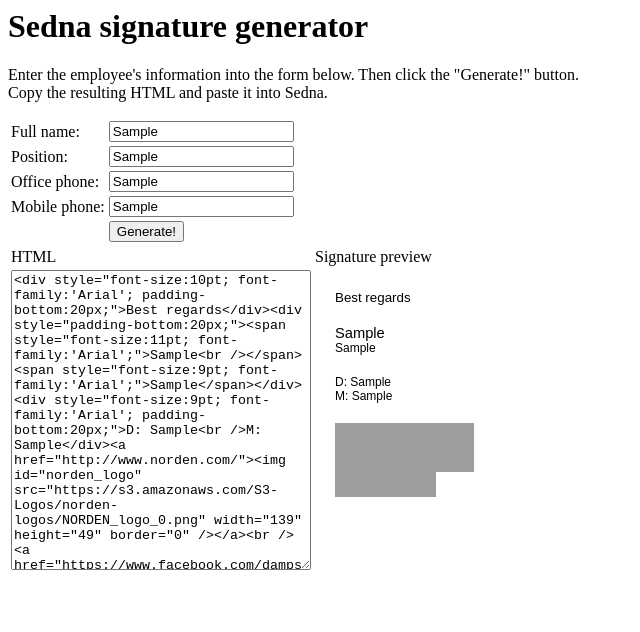
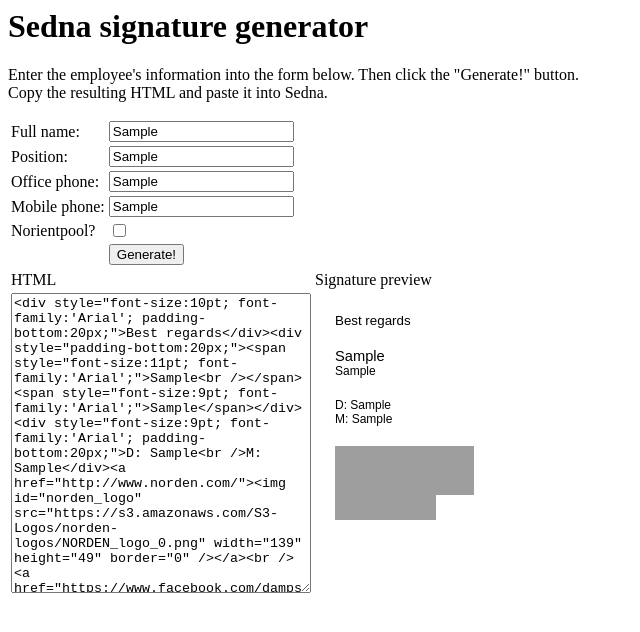
Before and after one commit to MrHWest/signature-generator, a plain HTML site: page index.html in a window 1280 px wide. Both pictures are taken after typing "Sample", "Sample", "Sample", "Sample" into the empty fields and a click on the button "Generate!". Shown: the whole page, without its empty margins (0-640 px from the left). Drawn offline with Linux system fonts and the light colour scheme; grey boxes are pictures that could not be loaded.

Commit message:
Update index.html

```diff
--- a/index.html
+++ b/index.html
@@ -21,6 +21,10 @@ Copy the resulting HTML and paste it into Sedna.
 		<td><input type="text" id="mobile_phone_input"/></td>
 	</tr>
 	<tr>
+		<td>Norientpool?</td>
+		<td><input type="checkbox" id="norient_checkbox"/></td>
+	</tr>
+	<tr>
 		<td></td>
 		<td><button type="button" id="btn_generate" onclick="generateSignature()"/>Generate!</td>
 	</tr>
@@ -41,11 +45,17 @@ Copy the resulting HTML and paste it into Sedna.
 		var position = document.getElementById("position_input").value;
 		var office = document.getElementById("office_phone_input").value;
 		var mobile = document.getElementById("mobile_phone_input").value;
+		var norient_checkbox = document.getElementById("norient_checkbox");
+		var norient_text = "";
 		var html_out = document.getElementById("html_out");
 		var preview = document.getElementById("sig_preview");
 
-		html_out.value = "<div style=\"font-size:10pt; font-family:'Arial'; padding-bottom:20px;\">Best regards</div><div style=\"padding-bottom:20px;\"><span style=\"font-size:11pt; font-family:'Arial';\">" + name + "<br /></span><span style=\"font-size:9pt; font-family:'Arial';\">" + position + "</span></div><div style=\"font-size:9pt; font-family:'Arial'; padding-bottom:20px;\">D: " + office + "<br />M: " + mobile + "</div><a href=\"http://www.norden.com/\"><img id=\"norden_logo\" src=\"https://s3.amazonaws.com/S3-Logos/norden-logos/NORDEN_logo_0.png\" width=\"139\" height=\"49\" border=\"0\" /></a><br /><a href=\"https://www.facebook.com/dampskibsselskabetnorden\"><img id=\"facebook\" src=\"https://s3.amazonaws.com/S3-Logos/norden-logos/Facebook_1.png\" width=\"25\" height=\"25\" border=\"0\" /></a><a href=\"https://www.linkedin.com/company/ds-norden/?originalSubdomain=dk\"><img id=\"linkedin\" src=\"https://s3.amazonaws.com/S3-Logos/norden-logos/LinkedIn_0.png\" width=\"26\" height=\"25\" border=\"0\" /></a><a href=\"https://www.youtube.com/channel/UClzI1ehHAaJBdn7ur7PIvew\"><img id=\"youtube\" src=\"https://s3.amazonaws.com/S3-Logos/norden-logos/Youtube_0.png\" width=\"25\" height=\"25\" border=\"0\" /></a><a href=\"https://www.instagram.com/ds_norden/?hl=da\"><img id=\"instagram\" src=\"https://s3.amazonaws.com/S3-Logos/norden-logos/Instagram_0.png\" width=\"25\" height=\"25\" border=\"0\" /></a></div>";
-		preview.innerHTML = "<div style=\"font-size:10pt; font-family:'Arial'; padding-bottom:20px;\">Best regards</div><div style=\"padding-bottom:20px;\"><span style=\"font-size:11pt; font-family:'Arial';\">" + name + "<br /></span><span style=\"font-size:9pt; font-family:'Arial';\">" + position + "</span></div><div style=\"font-size:9pt; font-family:'Arial'; padding-bottom:20px;\">D: " + office + "<br />M: " + mobile + "</div><a href=\"http://www.norden.com/\"><img id=\"norden_logo\" src=\"https://s3.amazonaws.com/S3-Logos/norden-logos/NORDEN_logo_0.png\" width=\"139\" height=\"49\" border=\"0\" /></a><br /><a href=\"https://www.facebook.com/dampskibsselskabetnorden\"><img id=\"facebook\" src=\"https://s3.amazonaws.com/S3-Logos/norden-logos/Facebook_1.png\" width=\"25\" height=\"25\" border=\"0\" /></a><a href=\"https://www.linkedin.com/company/ds-norden/?originalSubdomain=dk\"><img id=\"linkedin\" src=\"https://s3.amazonaws.com/S3-Logos/norden-logos/LinkedIn_0.png\" width=\"26\" height=\"25\" border=\"0\" /></a><a href=\"https://www.youtube.com/channel/UClzI1ehHAaJBdn7ur7PIvew\"><img id=\"youtube\" src=\"https://s3.amazonaws.com/S3-Logos/norden-logos/Youtube_0.png\" width=\"25\" height=\"25\" border=\"0\" /></a><a href=\"https://www.instagram.com/ds_norden/?hl=da\"><img id=\"instagram\" src=\"https://s3.amazonaws.com/S3-Logos/norden-logos/Instagram_0.png\" width=\"25\" height=\"25\" border=\"0\" /></a></div>";
+		if(norient_checkbox.checked) {
+			norient_text = "<div style=\"font-size:9pt; font-family:'Arial'; padding-bottom:20px;\">Norient Product Pool (as agents to owners)</div>";
+		}
+
+		html_out.value = "<div style=\"font-size:10pt; font-family:'Arial'; padding-bottom:20px;\">Best regards</div><div style=\"padding-bottom:20px;\"><span style=\"font-size:11pt; font-family:'Arial';\">" + name + "<br /></span><span style=\"font-size:9pt; font-family:'Arial';\">" + position + "</span></div>" + norient_text + "<div style=\"font-size:9pt; font-family:'Arial'; padding-bottom:20px;\">D: " + office + "<br />M: " + mobile + "</div><a href=\"http://www.norden.com/\"><img id=\"norden_logo\" src=\"https://s3.amazonaws.com/S3-Logos/norden-logos/NORDEN_logo_0.png\" width=\"139\" height=\"49\" border=\"0\" /></a><br /><a href=\"https://www.facebook.com/dampskibsselskabetnorden\"><img id=\"facebook\" src=\"https://s3.amazonaws.com/S3-Logos/norden-logos/Facebook_1.png\" width=\"25\" height=\"25\" border=\"0\" /></a><a href=\"https://www.linkedin.com/company/ds-norden/?originalSubdomain=dk\"><img id=\"linkedin\" src=\"https://s3.amazonaws.com/S3-Logos/norden-logos/LinkedIn_0.png\" width=\"26\" height=\"25\" border=\"0\" /></a><a href=\"https://www.youtube.com/channel/UClzI1ehHAaJBdn7ur7PIvew\"><img id=\"youtube\" src=\"https://s3.amazonaws.com/S3-Logos/norden-logos/Youtube_0.png\" width=\"25\" height=\"25\" border=\"0\" /></a><a href=\"https://www.instagram.com/ds_norden/?hl=da\"><img id=\"instagram\" src=\"https://s3.amazonaws.com/S3-Logos/norden-logos/Instagram_0.png\" width=\"25\" height=\"25\" border=\"0\" /></a></div>";
+		preview.innerHTML = "<div style=\"font-size:10pt; font-family:'Arial'; padding-bottom:20px;\">Best regards</div><div style=\"padding-bottom:20px;\"><span style=\"font-size:11pt; font-family:'Arial';\">" + name + "<br /></span><span style=\"font-size:9pt; font-family:'Arial';\">" + position + "</span></div>" + norient_text + "<div style=\"font-size:9pt; font-family:'Arial'; padding-bottom:20px;\">D: " + office + "<br />M: " + mobile + "</div><a href=\"http://www.norden.com/\"><img id=\"norden_logo\" src=\"https://s3.amazonaws.com/S3-Logos/norden-logos/NORDEN_logo_0.png\" width=\"139\" height=\"49\" border=\"0\" /></a><br /><a href=\"https://www.facebook.com/dampskibsselskabetnorden\"><img id=\"facebook\" src=\"https://s3.amazonaws.com/S3-Logos/norden-logos/Facebook_1.png\" width=\"25\" height=\"25\" border=\"0\" /></a><a href=\"https://www.linkedin.com/company/ds-norden/?originalSubdomain=dk\"><img id=\"linkedin\" src=\"https://s3.amazonaws.com/S3-Logos/norden-logos/LinkedIn_0.png\" width=\"26\" height=\"25\" border=\"0\" /></a><a href=\"https://www.youtube.com/channel/UClzI1ehHAaJBdn7ur7PIvew\"><img id=\"youtube\" src=\"https://s3.amazonaws.com/S3-Logos/norden-logos/Youtube_0.png\" width=\"25\" height=\"25\" border=\"0\" /></a><a href=\"https://www.instagram.com/ds_norden/?hl=da\"><img id=\"instagram\" src=\"https://s3.amazonaws.com/S3-Logos/norden-logos/Instagram_0.png\" width=\"25\" height=\"25\" border=\"0\" /></a></div>";
 	}
 </script>
 
@@ -57,29 +67,31 @@ Be sure to remove all newlines before using it. You may use this tool: https://w
 
 ----
 
-<div style=\"font-size:10pt; font-family:'Arial'; padding-bottom:20px;\">
+<div style="font-size:10pt; font-family:'Arial'; padding-bottom:20px;">
 Best regards
 </div>
-<div style=\"padding-bottom:20px;\">
-<span style=\"font-size:11pt; font-family:'Arial';\">
-FULL
+<div style="padding-bottom:20px;">
+<span style="font-size:11pt; font-family:'Arial';">
+FULL NAME
 <br />
 </span>
-<span style=\"font-size:9pt; font-family:'Arial';\">
+<span style="font-size:9pt; font-family:'Arial';">
 POSITION
 </span>
 </div>
-<div style=\"font-size:9pt; font-family:'Arial'; padding-bottom:20px;\">
+<div style="font-size:9pt; font-family:'Arial'; padding-bottom:20px;">
+Norient Product Pool (as agents to owners)
+</div>
+<div style="font-size:9pt; font-family:'Arial'; padding-bottom:20px;">
 D: OFFICE PHONE
 <br />
 M: MOBILE PHONE
 </div>
-<a href=\"http://www.norden.com/\"><img id=\"norden_logo\" src=\"https://s3.amazonaws.com/S3-Logos/norden-logos/NORDEN_logo_0.png\" width=\"139\" height=\"49\" border=\"0\" /></a>
+<a href="http://www.norden.com/"><img id="norden_logo" src="https://s3.amazonaws.com/S3-Logos/norden-logos/NORDEN_logo_0.png" width="139" height="49" border="0" /></a>
 <br />
-<a href=\"https://www.facebook.com/dampskibsselskabetnorden\"><img id=\"facebook\" src=\"https://s3.amazonaws.com/S3-Logos/norden-logos/Facebook_1.png\" width=\"25\" height=\"25\" border=\"0\" /></a>
-<a href=\"https://www.linkedin.com/company/ds-norden/?originalSubdomain=dk\"><img id=\"linkedin\" src=\"https://s3.amazonaws.com/S3-Logos/norden-logos/LinkedIn_0.png\" width=\"26\" height=\"25\" border=\"0\" /></a>
-<a href=\"https://www.youtube.com/channel/UClzI1ehHAaJBdn7ur7PIvew\"><img id=\"youtube\" src=\"https://s3.amazonaws.com/S3-Logos/norden-logos/Youtube_0.png\" width=\"25\" height=\"25\" border=\"0\" /></a>
-<a href=\"https://www.instagram.com/ds_norden/?hl=da\"><img id=\"instagram\" src=\"https://s3.amazonaws.com/S3-Logos/norden-logos/Instagram_0.png\" width=\"25\" height=\"25\" border=\"0\" /></a>
+<a href="https://www.facebook.com/dampskibsselskabetnorden"><img id="facebook" src="https://s3.amazonaws.com/S3-Logos/norden-logos/Facebook_1.png" width="25" height="25" border="0" /></a>
+<a href="https://www.linkedin.com/company/ds-norden/?originalSubdomain=dk"><img id="linkedin" src="https://s3.amazonaws.com/S3-Logos/norden-logos/LinkedIn_0.png" width="26" height="25" border="0" /></a>
+<a href="https://www.youtube.com/channel/UClzI1ehHAaJBdn7ur7PIvew"><img id="youtube" src="https://s3.amazonaws.com/S3-Logos/norden-logos/Youtube_0.png" width="25" height="25" border="0" /></a>
+<a href="https://www.instagram.com/ds_norden/?hl=da"><img id="instagram" src="https://s3.amazonaws.com/S3-Logos/norden-logos/Instagram_0.png" width="25" height="25" border="0" /></a>
 </div>
-
 --->
```
